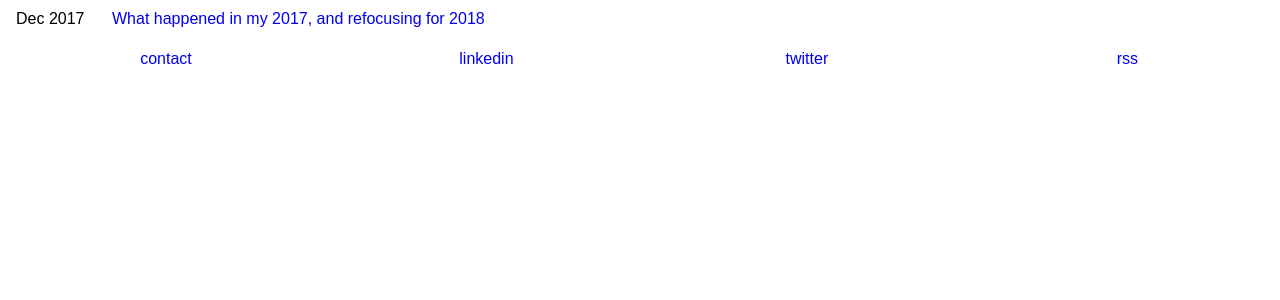
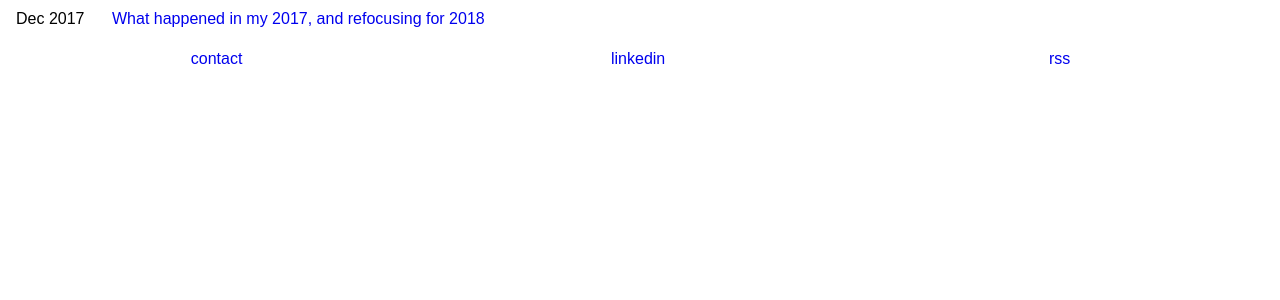
Before and after one commit to abatilo/blog, a Jekyll site: the page built from index.html, in a window 1280 px wide. Shown: the top 300 px of the page. Built offline with Jekyll 4.4.1, drawn with Linux system fonts in a browser that asks for light colours.

Commit message:
Remove twitter

```diff
--- a/_data/navigation.yml
+++ b/_data/navigation.yml
@@ -4,8 +4,5 @@
 - title: linkedin
   url: https://www.linkedin.com/in/abatilo/
 
-- title: twitter
-  url: https://twitter.com/aaronbatilo
-
 - title: rss
   url: http://aaronbatilo.io/feed.xml
--- a/_includes/main.scss
+++ b/_includes/main.scss
@@ -67,7 +67,7 @@ a {
   div {
     text-align: center;
     display: inline-block;
-    width: 25%;
+    width: 33%;
     @media (max-width: 500px) {
       margin: auto;
       display: block;
```
